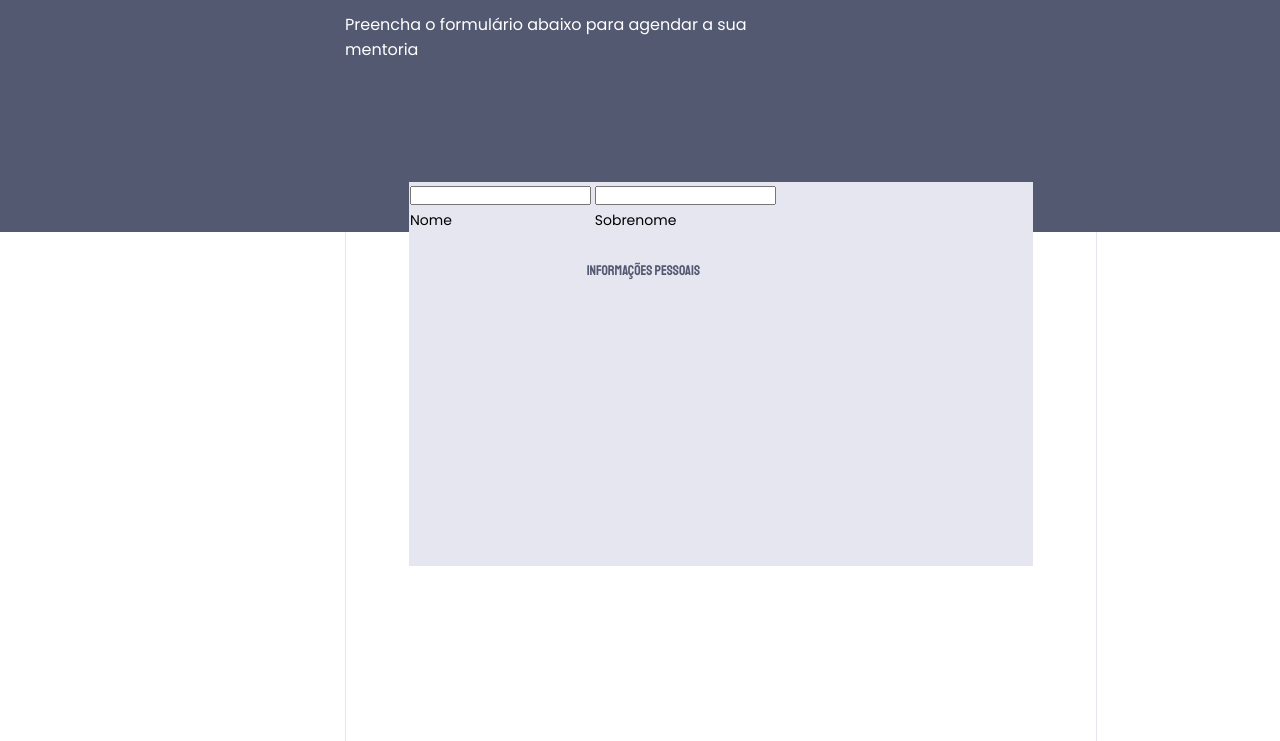
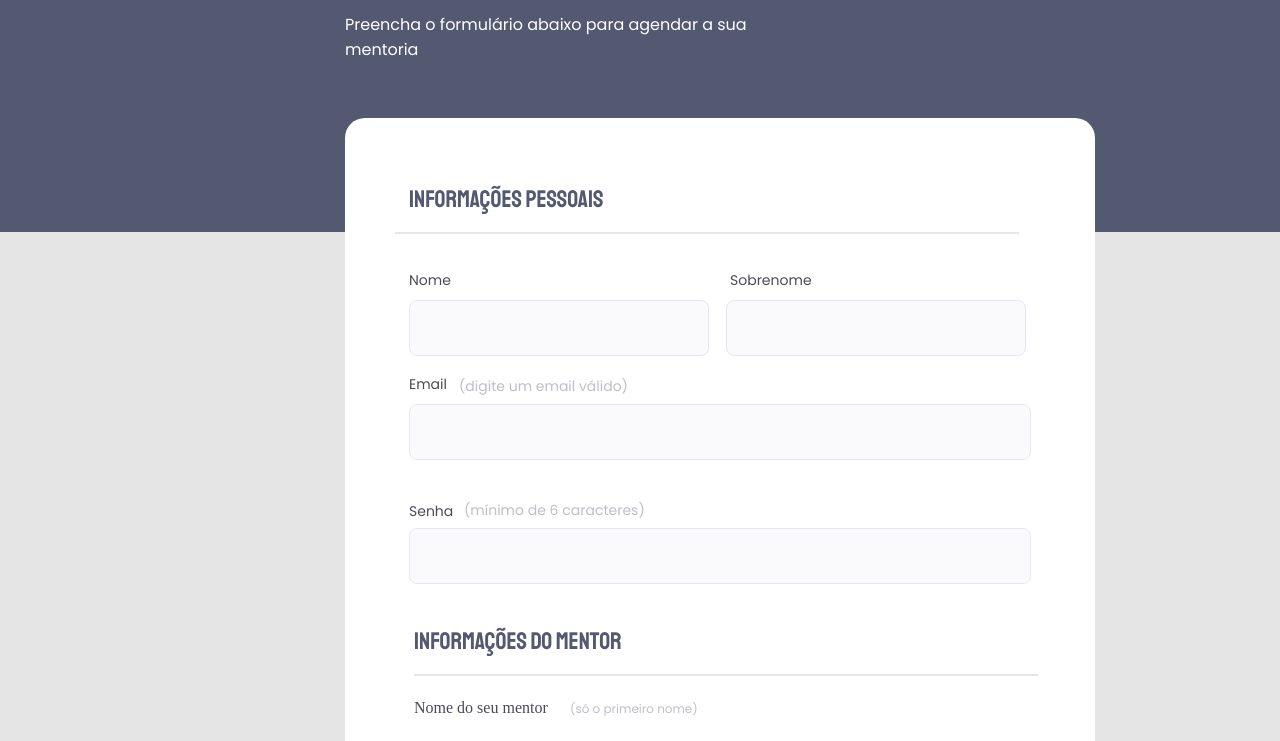
Before and after one commit to rafaelokra/desafil003, a plain HTML site: page index.html in a window 1280 px wide. Shown: the part 202-943 px from the top of the page. Drawn offline with Linux system fonts and the light colour scheme.

Commit message:
adicionando input

```diff
--- a/index.html
+++ b/index.html
@@ -21,20 +21,50 @@
     </header>
 
     <form action="">
-        <div class="wrapper">
-            <legend>Informações pessoais </legend>
-            <p id="linha"></p>
-
-            <div class="nome-1">
-                <label for="nome">Nome</label>
-                <input type="text" name="inome" id="nome">
 
 
-                    <label for="nome">Sobrenome</label>
-                    <input type="text" name="isobre" id="sobrenome">
+                <legend>Informações pessoais </legend>
+            <img src="img/Separador (1).png" alt="linha">
+
+                <div class="one">
+                    <label for="Nome">Nome</label>
+                    <input type="text" name="nome" id="inome">
                 </div>
 
-        </div>
+                <div class="two">
+                    <label for="sobrenome">Sobrenome</label>
+                    <input type="text" name="nome" id="isobrenome">
+                </div>
+
+                <div class="email">
+                    <label for="event-email">Email
+
+                        <span>(digite um email válido)</span>
+
+                    </label >
+                    <input type="email" name="email" id="iemail">
+
+                        <div class="password">
+
+                        <label for="senha">Senha</label>
+                        <span>(mínimo de 6 caracteres)</span>
+                        <input type="password" name="senha" id="isenha">
+
+                        </div>
+                </div>
+
     </form>
+
+    <div class="mentor">
+        <legend>Informações do mentor </legend>
+
+        <img src="img/Separador (1).png" alt="linha">
+
+          <label for="seu-mentor">Nome do seu mentor</label>
+          <span>(só o primeiro nome)</span>
+          <input type="text" name="mentor" id="imentor">
+            </div>
+    </div>
+
 </body>
 </html>
--- a/style.css
+++ b/style.css
@@ -2,9 +2,13 @@
     margin: 0;
    padding: 0;
 
+
+}
+body{
+    background: #E5E5E5;
 }
 header{
-    background: #535971;
+    background: #535971  ;
     position: absolute;
     width: 1440px;
     height: 436px;
@@ -34,18 +38,20 @@ height: 46px;
 left: 345px;
 top: 216px;
 
-}body::before{
+}
+body::before{
  content: '';
  position: absolute;
 width: 750px;
 height: 1084px;
 left: 345px;
 top: 320px;
-border: 1px solid #E6E6F0
+background: #FFFFFF;
+border-radius: 20px 20px 0px
 }
 .wrapper{
 
-background: #E6E6F0;
+background: #E5E5E5;
 position: absolute;
 width: 622px;
 height: 382px;
@@ -53,43 +59,319 @@ left: 409px;
 top: 384px;
 
 border: 1px solid #E6E6F0;
+
 }
+
   legend{
       font-family: 'Staatliches', cursive;
-
       height: 34px;
-width: 199.5040740966797px;
+      width: 200px;
       left: 409px;
       top: 384px;
-border-radius: nullpx;
 
 
       position: absolute;
-left: 28.4%;
-right: 57.74%;
-top: 19.9%;
-bottom: 78.34%;
+
+      left: 64px;
+      right: 486px;
+      top: 64px;
+      bottom: 986px;
+
+      font-family: Staatliches;
+    font-size: 24px;
+    font-weight: 400;
+    line-height: 34px;
+
 
     color: #535971;
 
 
+}
+
+img{
+    height: 0px;
+    width: 622px;
+    left: 409px;
+    top: 434px;
 
 
+    position: absolute;
+left: 50px;
+right: 28.4%;
+top: 114px;
+bottom: 77.51%;
+
+border: 1px solid #E6E6F0;
 }
 form{
+
+background: #FFFFFF;
+border-radius: 20px 20px 0px 0px;
+
 font-family: 'Poppins';
 font-style: normal;
 font-weight: 400;
 font-size: 14px;
 line-height: 24px;
-display: flex;
-} input{
- display: inline-block;
 
+
+position: absolute;
+width: 750px;
+height: 1084px;
+left: 345px;
+top: 320px;
+
+}
+.one label{
+    height: 24px;
+    width: 42.97010803222656px;
+    left: 409px;
+    top: 470px;
+    border-radius: nullpx;
+
+
+    position: absolute;
+    left: 64px;
+    right: 643px;
+    top: 150px;
+    bottom: 910px;
+
+    font-family: Poppins;
+    font-size: 14px;
+    font-weight: 400;
+    line-height: 24px;
+    letter-spacing: 0em;
+
+    color: #4E4958;
+}
+.one input{
+    height: 56px;
+    width: 300px;
+    left: 409px;
+    top: 502px;
+    border-radius: 8px;
+
+    box-sizing: border-box;
+    position: absolute;
+    left: 64px;
+    right: 386px;
     top: 182px;
-   gap: 22px;
+    bottom: 1374px;
+    border: 1px solid #E6E6F0;
+    border-radius: 8px;
+    background: #FAFAFC;
 }
-label{
-    top: 25px;
+.two label{
+    height: 24px;
+    width: 83.89401245117188px;
+    left: 730px;
+    top: 470px;
+
+
     position: absolute;
+    left: 385PX;
+    right:281PX;
+    top: 150PX;
+    bottom: 910px;
+
+    color: #4E4958;
+
 }
+.two input{
+    height: 56px;
+    width: 300px;
+    left: 731px;
+    top: 502px;
+    border-radius: 8px;
+
+
+    box-sizing: border-box;
+
+    position: absolute;
+    left: 50.76%;
+    right: 28.4%;
+    top:182px;
+    bottom: 71.09%;
+    border: 1px solid #E6E6F0;
+border-radius: 8px;
+background: #FAFAFC;
+}
+.email label{
+    height: 24px;
+    width: 38.877723693847656px;
+    left: 409px;
+    top: 574px;
+    border-radius: nullpx;
+
+    position: absolute;
+    left: 64px;
+    top: 254px;
+
+    color: #4E4958;
+}
+span{
+    height: 20px;
+    width: 200px;
+    left: 457px;
+    top: 577px;
+    border-radius: nullpx;
+
+    position: absolute;
+    left: 50px;
+    right: 490px;
+    top: 2px;
+    bottom: 69.07%;
+    align-items: center;
+
+    color: #C1BCCC;
+}
+.email input{
+    height: 56px;
+    width: 622px;
+    left: 409px;
+    top: 606px;
+    border-radius: 8px;
+
+    box-sizing: border-box;
+
+    position: absolute;
+    left: 64px;
+    right: 28.4%;
+    top: 286px;
+    bottom:742px;
+
+    background: #FAFAFC;
+    border: 1px solid #E6E6F0;
+    border-radius: 8px;
+
+}
+.password label{
+    height: 24px;
+    width: 46.039405822753906px;
+    left: 409px;
+    top: 678px;
+    border-radius: nullpx;
+
+    position: absolute;
+    left: 64px;
+    right: 639px;
+    top: 35.13%;
+    bottom: 63.63%;
+
+}
+.password span{
+    height: 20px;
+    width: 200px;
+    left: 459.72552490234375px;
+    top: 682px;
+    border-radius: nullpx;
+
+    position: absolute;
+    left: 119px;
+    right: 57.06%;
+    top: 380px;
+    bottom:702px;
+
+    align-items: center;
+    color: #C1BCCC;
+}
+.password input{
+    height: 56px;
+    width: 622px;
+    left: 409px;
+    top: 710px;
+    border-radius: 8px;
+
+    box-sizing: border-box;
+
+    position: absolute;
+    left: 64px;
+    right: 28.4%;
+    top:410px;
+    bottom: 60.31%;
+
+    border: 1px solid #E6E6F0;
+    border-radius: 8px;
+}
+.mentor{
+    height: 162px;
+    width: 622px;
+    left: 409px;
+    top: 796px;
+    border-radius: 8px;
+
+
+    position: absolute;
+    width: 622px;
+    height: 162px;
+    left: 390px;
+    top: 796px;
+}
+.mentor legend{
+    height: 34px;
+    width: 212px;
+
+
+
+    position: absolute;
+
+    left: 24px;
+    right: 56.82%;
+    top:30px;
+    bottom: 56.99%;
+}
+.mentor img{
+    eight: 0px;
+    width: 622px;
+    left: 409px;
+    top: 434px;
+
+
+    position: absolute;
+    left: 24px;
+    right: 28.4%;
+    top: 80px;
+    bottom: 77.51%;
+
+border: 1px solid #E6E6F0;
+
+}
+.mentor label{
+    height: 24px;
+    width: 151px;
+    left: 409px;
+    top: 870px;
+
+    position: absolute;
+    left: 24px;
+    top: 105px;
+    color: #4E4958;
+}
+.mentor span{
+    position: absolute;
+    left: 180px;
+    top: 105px;
+
+    font-family: 'Poppins';
+
+    font-weight: 400;
+    font-size: 12px;
+    line-height: 20px;
+}
+.mentor input{
+    box-sizing: border-box;
+
+    position: absolute;
+
+
+    height: 56px;
+    width: 622px;
+    left: 24px;
+   top:150px;
+    border-radius: 8px;
+
+    background: #FAFAFC;
+
+    border: 1px solid #E6E6F0;
+border-radius: 8px;
+}
```
Also changed, not shown: img/Separador (1).png (added). Lines whose indentation alone changed are shown as unchanged.
